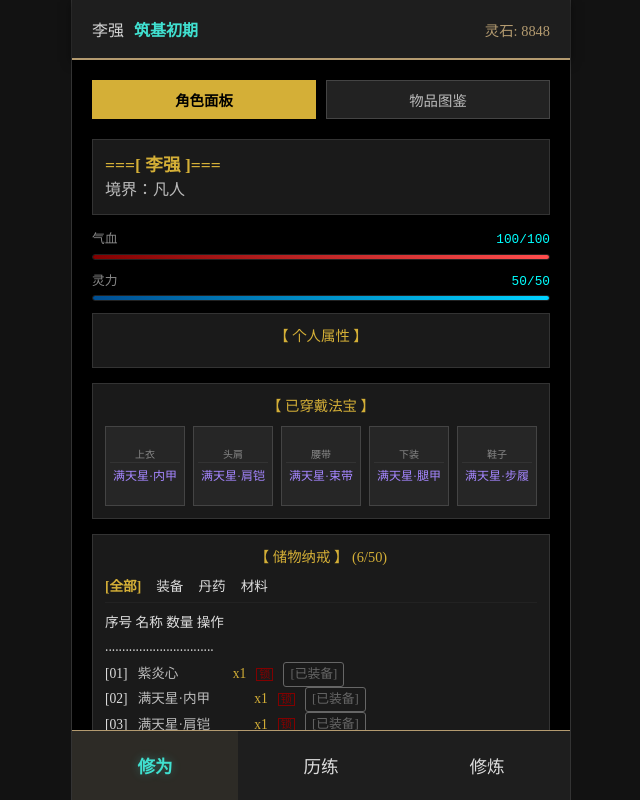
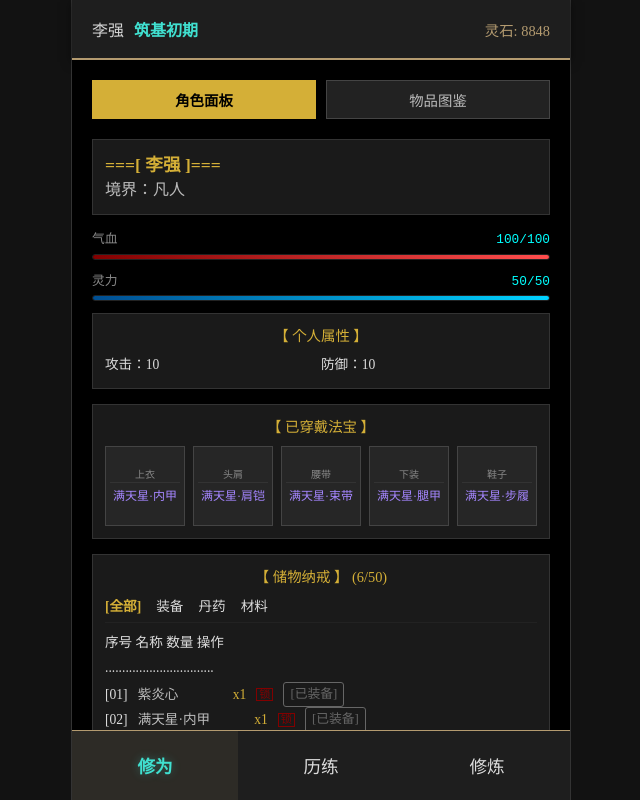
Before and after one commit to ChaoQunPeng/dialogium, a Vue app: page / in a window 1280 px wide. Both pictures are taken after a click on the element "修为". Shown: the whole page, without its empty margins (319-959 px from the left). Built offline with nearby package versions, Linux system fonts and the light colour scheme.

Commit message:
✨ feat: 攻击/防御显示

```diff
--- a/src/components/CharacterPanel.vue
+++ b/src/components/CharacterPanel.vue
@@ -48,9 +48,19 @@
       <section class="mud-section">
         <div class="mud-sub-title">【 个人属性 】</div>
         <div class="attr-grid-text">
-          <div v-for="(val, key) in detailStats" :key="key" class="attr-row">
+          <!-- <div v-for="(val, key) in detailStats" :key="key" class="attr-row">
             <span class="label">{{ key }}：</span>
             <span class="val">{{ val }}</span>
+          </div> -->
+
+          <div class="attr-row">
+            <span class="label">攻击：</span>
+            <span class="val">{{ player.battle?.attack }}</span>
+          </div>
+
+          <div class="attr-row">
+            <span class="label">防御：</span>
+            <span class="val">{{ player.battle?.attack }}</span>
           </div>
         </div>
       </section>
@@ -174,8 +184,17 @@ const player = computed(() => {
   return playerStore.player;
 });
 
-// 装备展示
-const equips = reactive([]);
+const detailStats = computed(() => {
+  // 转换成对象数组
+  return Object.entries(playerStore.player.battle!).map(([key, val]) => {
+    return {
+      key,
+      val,
+    };
+  });
+});
+
+console.log(detailStats);
 
 // 纳戒数据与分类逻辑
 const activeTab = ref('all');
--- a/src/stores/player.ts
+++ b/src/stores/player.ts
@@ -13,10 +13,7 @@ export const usePlayerStore = defineStore('player', () => {
 
   // 玩家基础信息
   const localPlayer = localStorage.getItem(PLAYER_KEY);
-  const player = reactive<ICharacter>(
-    localPlayer
-      ? JSON.parse(localPlayer)
-      : {
+  const defaultPlayer = {
     id: 'player',
     name: '李强',
     type: CharacterType.Player,
@@ -29,8 +26,8 @@ export const usePlayerStore = defineStore('player', () => {
       cultivation: { realm: '凡人' },
     },
     battle: { attack: 10, defense: 10 },
-        },
-  );
+  };
+  const player = reactive<ICharacter>(localPlayer ? JSON.parse(localPlayer) : defaultPlayer);
 
   // 背包物品列表
   const localInventory = localStorage.getItem(INVENTORY_KEY);
@@ -113,17 +110,17 @@ export const usePlayerStore = defineStore('player', () => {
         }
         if (itemConfig.stats.hp) {
           player.baseInfo.maxHp += itemConfig.stats.hp;
-          player.baseInfo.hp = Math.min(
-            player.baseInfo.hp + itemConfig.stats.hp,
-            player.baseInfo.maxHp,
-          );
+          // player.baseInfo.hp = Math.min(
+          //   player.baseInfo.hp + itemConfig.stats.hp,
+          //   player.baseInfo.maxHp,
+          // );
         }
         if (itemConfig.stats.mp) {
           player.baseInfo.maxMp += itemConfig.stats.mp;
-          player.baseInfo.mp = Math.min(
-            player.baseInfo.mp + itemConfig.stats.mp,
-            player.baseInfo.maxMp,
-          );
+          // player.baseInfo.mp = Math.min(
+          //   player.baseInfo.mp + itemConfig.stats.mp,
+          //   player.baseInfo.maxMp,
+          // );
         }
       }
 
```
Lines whose indentation alone changed are shown as unchanged.
